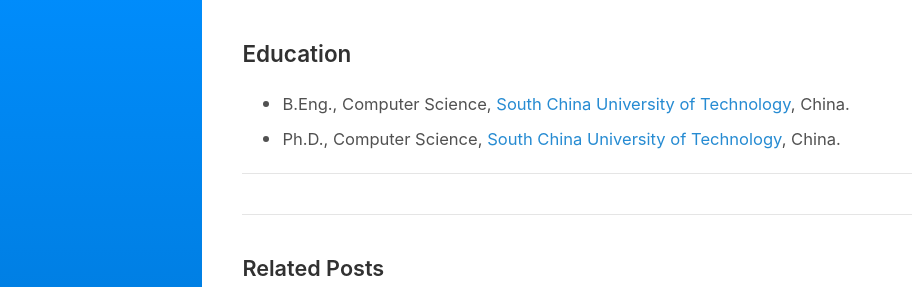
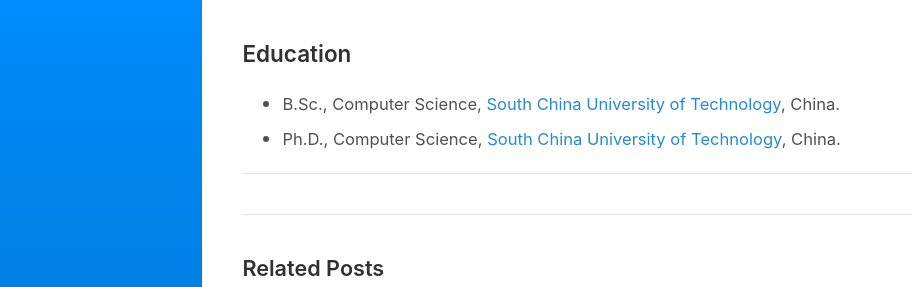
Before and after one commit to csyhquan/csyhquan.github.io, a Jekyll site: the page built from _posts/2020-5-30-education.md, in a window 1280 px wide. Shown: the top 287 px of the page, without its empty margins (0-912 px from the left). Built offline with Jekyll 4.4.1, drawn with Linux system fonts in a browser that asks for light colours.

Commit message:
Update 2020-5-30-education.md

```diff
--- a/_posts/2020-5-30-education.md
+++ b/_posts/2020-5-30-education.md
@@ -3,6 +3,6 @@ layout: post
 title: Education
 ---
 <ul>
-<li><t1><span>B.Eng., Computer Science, <a href="https://www.scut.edu.cn" target="_blank">South China University of Technology</a>, China.</span></t1></li>
+<li><t1><span>B.Sc., Computer Science, <a href="https://www.scut.edu.cn" target="_blank">South China University of Technology</a>, China.</span></t1></li>
 <li><t1><span>Ph.D., Computer Science, <a href="https://www.scut.edu.cn" target="_blank">South China University of Technology</a>, China.</span></t1></li>
 </ul>
```
